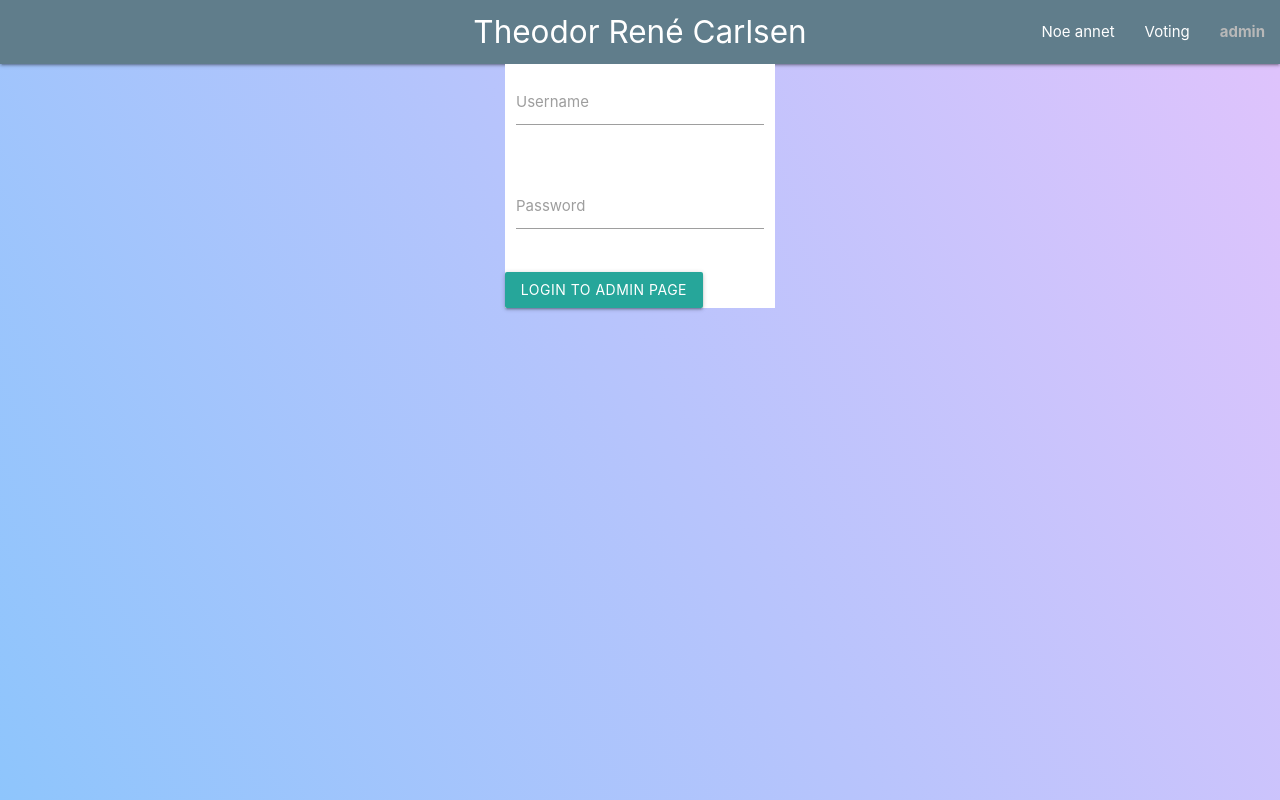
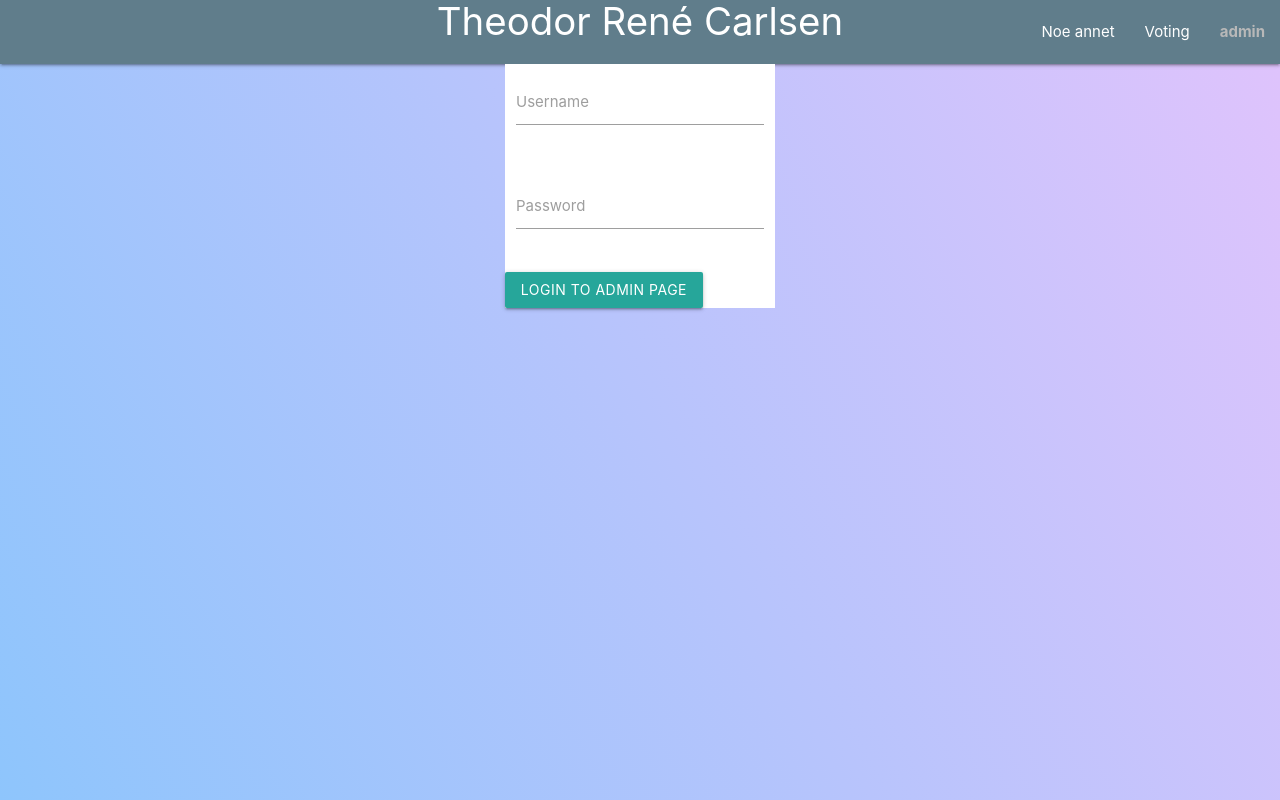
Before and after one commit to TheodorRene/Homepage, a React (Create React App) app: page /admin in a window 1280 px wide. Built offline with nearby package versions, Linux system fonts and the light colour scheme; no server answers.

Commit message:
Small changes to admin form

```diff
--- a/public/index.html
+++ b/public/index.html
@@ -62,6 +62,18 @@
       background-image: linear-gradient(62deg, #8EC5FC 0%, #E0C3FC 100%);
       background-size: cover;
   }
+  @media screen and (min-width: 601px) {
+  h1 {
+    font-size: 3vw;
+  }
+}
+
+/* If the screen size is 600px wide or less, set the font-size of <div> to 30px */
+@media screen and (max-width: 600px) {
+  h1 {
+    font-size: 6vw;
+  }
+}
   </style>
   <body>
     <noscript>You need to enable JavaScript to run this app.</noscript>
--- a/src/admin/admin_index.js
+++ b/src/admin/admin_index.js
@@ -98,7 +98,7 @@ function AdminPage(props) {
                 <div class="row">
                     <div class="input-field col s12">
                         <input id="img_path" type="text" value={img_path} onChange={handleInputChange}/>
-                        <label htmlFor="img_path"> Navn på bildet </label>
+                        <label htmlFor="img_path"> Navn på bildet med filending </label>
                     </div>
                 </div>
                 <div class="row">
@@ -110,19 +110,19 @@ function AdminPage(props) {
                 <div class="row">
                     <div class="input-field col s12">
                         <input id="link" type="text" value={link} onChange={handleInputChange}/>
-                        <label htmlFor="link"> Name of image </label>
+                        <label htmlFor="link"> Full link </label>
                     </div>
                 </div>
                 <div class="row">
                     <div class="input-field col s12">
                         <input id="type" type="text" value={type} onChange={handleInputChange}/>
-                        <label htmlFor="type"> Type </label>
+                        <label htmlFor="type"> Type (prosjekt, jobb, engasjement)</label>
                     </div>
                 </div>
                 <div class="row">
                     <div class="input-field col s12">
                         <input id="date" type="text" value={date} onChange={handleInputChange}/>
-                        <label htmlFor="date"> Dato </label>
+                        <label htmlFor="date"> Dato(YYYY-MM-DD) </label>
                     </div>
                 </div>
                 <button type="submit" class="waves-effect waves-light btn">Submit</button>
--- a/src/base.js
+++ b/src/base.js
@@ -5,6 +5,11 @@ const active = {
   fontWeight: "bold",
   color: "#b8b8b8"
 };
+const title = {
+    displayInline: "block",
+    verticalAlign:"top",
+    margin:"0%"
+}
 class Navbar extends Component {
   render() {
     return (
@@ -12,8 +17,7 @@ class Navbar extends Component {
         <div class="nav-wrapper">
           <div class="brand-logo center">
             <NavLink exact to={"/"} activeClassName="active">
-              {" "}
-              Theodor René Carlsen{" "}
+              <h1 style={title}>Theodor René Carlsen</h1>
             </NavLink>
           </div>
           <ul class="right hide-on-med-and-down">
--- a/src/home.js
+++ b/src/home.js
@@ -94,6 +94,13 @@ class Home extends Component {
                             {!this.state.projects && <h1> Backend fetch error </h1>}
                         </div>
                     </div>
+                    <h1 class="center-align"> <i class="fas fa-terminal"></i> /home/theodorc/utdanning</h1>
+                    <div class="col s12 m10 offset-m1">
+                        <div class="row">
+                            {this.state.projects && this.getProjects('utdanning')}
+                            {!this.state.projects && <h1> Backend fetch error </h1>}
+                        </div>
+                    </div>
                 </div>
             </div>
         )
```
